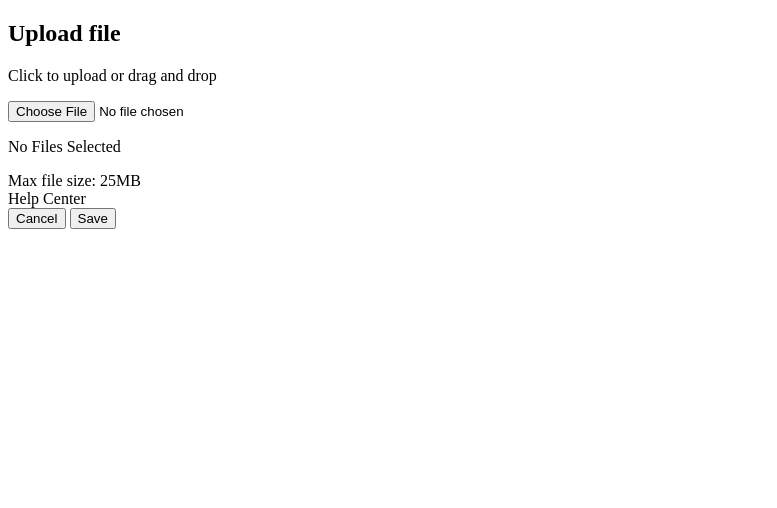
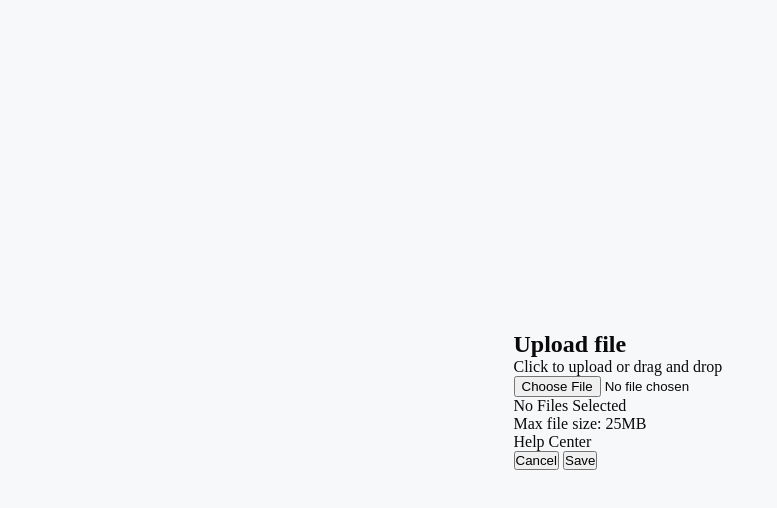
Before and after one commit to denisalecexe/file-upload, a plain HTML site: page index.html in a window 1280 px wide. Shown: the whole page, without its empty margins (0-777 px from the left). Drawn offline with Linux system fonts and the light colour scheme.

Commit message:
css: ":root" and "body"

```diff
--- a/style/styles.css
+++ b/style/styles.css
@@ -1,3 +1,31 @@
 * {
   cursor: url('/black-cursor/cursor.cur'), auto;
+  box-sizing: border-box;
+  padding: 0;
+  margin: 0;
 }
+
+:root {
+  --primary: #2d59fa;
+  --primary-hover: #0037ff;
+  --bg: #f7f8f9;
+  --secondary: #feffff;
+  --dropzone-bg: #fff;
+  --gray: #d3d3d3;
+  --border: #edf1f3;
+  --headline: #211e30;
+  --text: #0a090c;
+  --primary-text: #f2f7fe;
+  --dropzone-over: #f2f7fe;
+}
+
+body {
+  font-family: 'Worl Sans' sans-serif;
+  background: var(--bg);
+  display: flex;
+  justify-content: center;
+  align-items: center;
+  height: 100vh;
+  padding: 1rem;
+  color: var(--text);
+}
```
